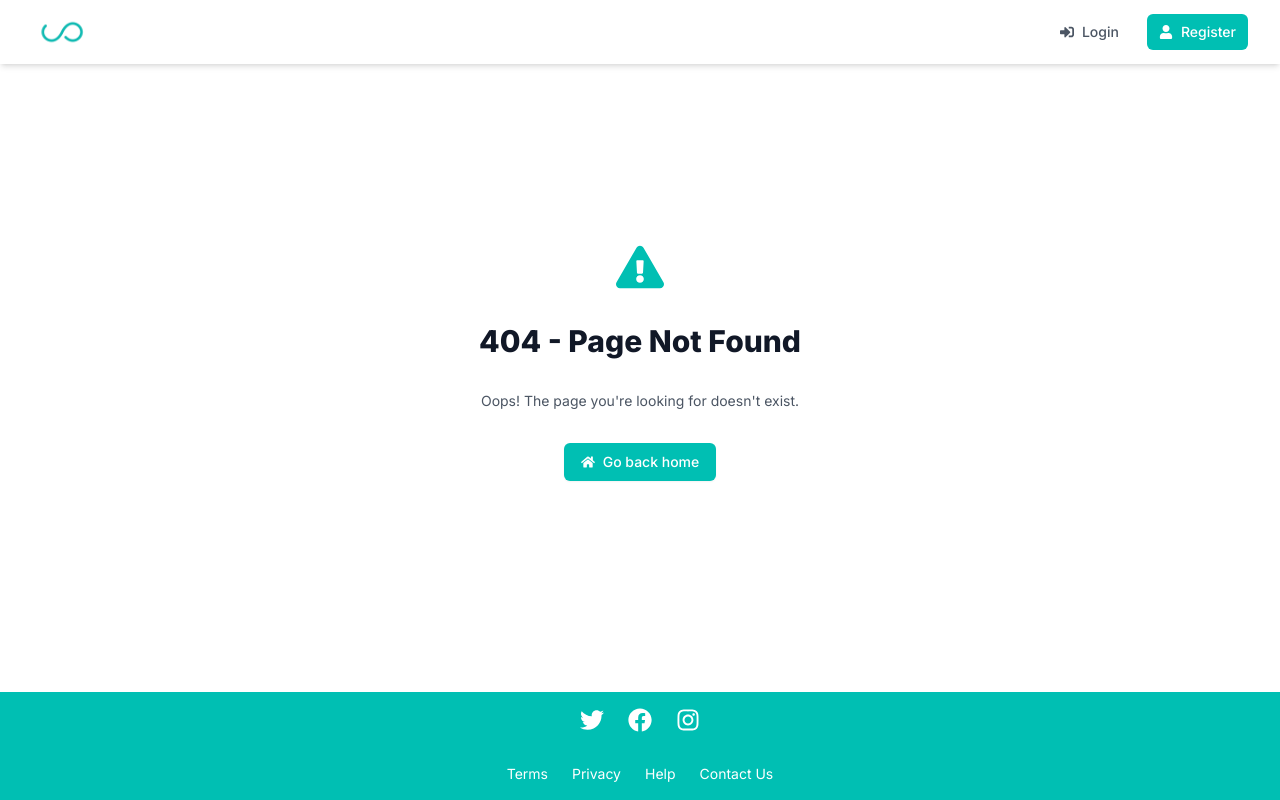
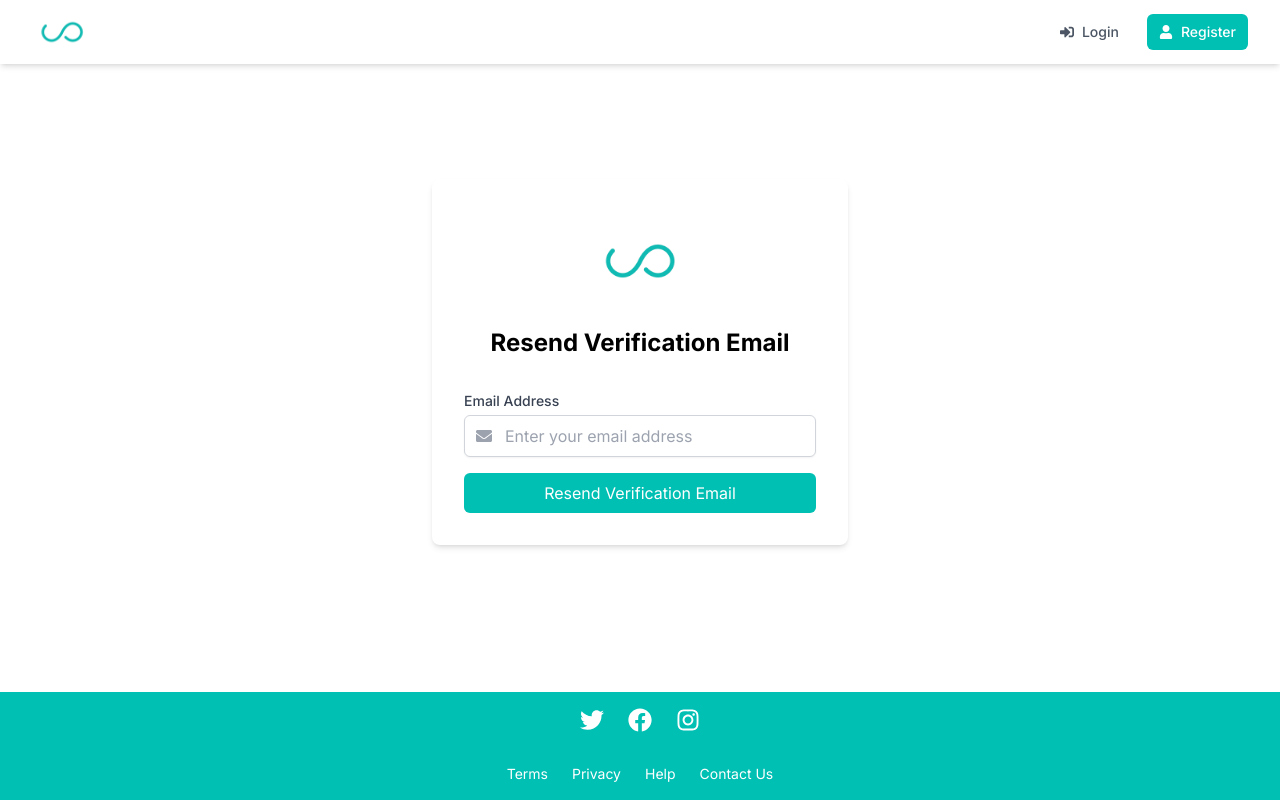
Before and after one commit to youssef4nasser/sarahah-app, a Next.js app: page /resend-verification in a window 1280 px wide. Before the commit this address had no page. Built offline with nearby package versions, Linux system fonts and the light colour scheme.

Commit message:
add Resend Verification Email page component

```diff
--- /dev/null
+++ b/app/resend-verification/page.tsx
@@ -0,0 +1,91 @@
+import Image from "next/image";
+// import Link from "next/link";
+import {
+  FaEnvelope,
+  // FaCheckCircle,
+  // FaExclamationTriangle,
+} from "react-icons/fa";
+import Logo from '../../public/logo.png'
+
+export default function ResendVerification() {
+
+  return (
+    <main className="flex-1 flex flex-col items-center justify-center w-full px-4 max-w-md mx-auto py-8">
+      <div className="bg-white p-8 rounded-lg shadow-md w-full">
+        <div className="flex flex-col items-center mb-8">
+          <Image
+            src={Logo}
+            alt="Sarahah Logo"
+            width={100}
+            height={100}
+            className="mb-4"
+          />
+          <h1 className="text-2xl font-bold text-center">
+            Resend Verification Email
+          </h1>
+        </div>
+
+          <form className="space-y-4">
+            <div>
+              <label
+                htmlFor="email"
+                className="block text-sm font-medium text-gray-700 mb-1"
+              >
+                Email Address
+              </label>
+              <div className="relative">
+                <input
+                  type="email"
+                  id="email"
+                  name="email"
+                  value={''}
+                  required
+                  className="w-full px-3 py-2 border border-gray-300 rounded-md shadow-sm focus:outline-none focus:ring-2 focus:ring-[#00bfb3] focus:border-[#00bfb3] pl-10"
+                  placeholder="Enter your email address"
+                />
+                <FaEnvelope className="absolute left-3 top-1/2 transform -translate-y-1/2 text-gray-400" />
+              </div>
+            </div>
+            <button
+              type="submit"
+              className="w-full bg-[#00bfb3] text-white py-2 px-4 rounded-md hover:bg-[#00a89d] focus:outline-none focus:ring-2 focus:ring-[#00bfb3] focus:ring-offset-2 transition-colors disabled:opacity-50 disabled:cursor-not-allowed"
+            >
+             Resend Verification Email
+            </button>
+          </form>
+
+          {/* <div className="flex flex-col items-center">
+            <FaCheckCircle className="text-green-500 text-5xl mb-4" />
+            <h2 className="text-xl font-semibold mb-2">
+              Verification Email Sent!
+            </h2>
+            <p className="text-gray-600 text-center mb-6">
+              A new verification email has been sent to your email address.
+              Please check your inbox and follow the instructions to verify your
+              account.
+            </p>
+            <Link
+              href="/"
+              className="bg-[#00bfb3] text-white py-2 px-6 rounded-md hover:bg-[#00a89d] focus:outline-none focus:ring-2 focus:ring-[#00bfb3] focus:ring-offset-2 transition-colors"
+            >
+              Return to Home
+            </Link>
+          </div>
+
+          <div className="flex flex-col items-center">
+            <FaExclamationTriangle className="text-red-500 text-5xl mb-4" />
+            <h2 className="text-xl font-semibold mb-2">Error</h2>
+            <p className="text-gray-600 text-center mb-6">
+              We couldn{"'"}t send the verification email. Please try again
+              later or contact support if the problem persists.
+            </p>
+            <button
+              className="bg-[#00bfb3] text-white py-2 px-6 rounded-md hover:bg-[#00a89d] focus:outline-none focus:ring-2 focus:ring-[#00bfb3] focus:ring-offset-2 transition-colors"
+            >
+              Try Again
+            </button>
+          </div> */}
+      </div>
+    </main>
+  );
+}
```
